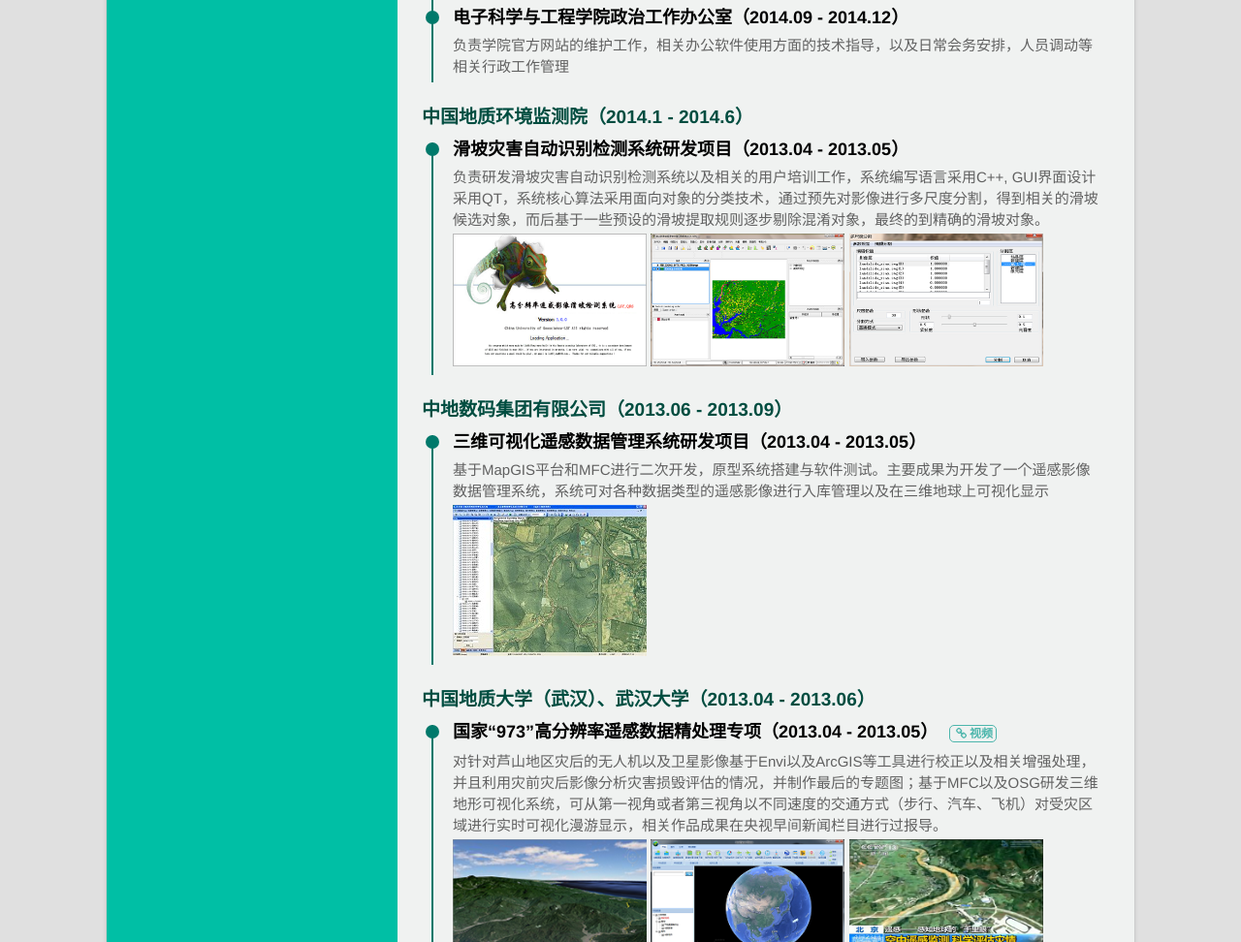
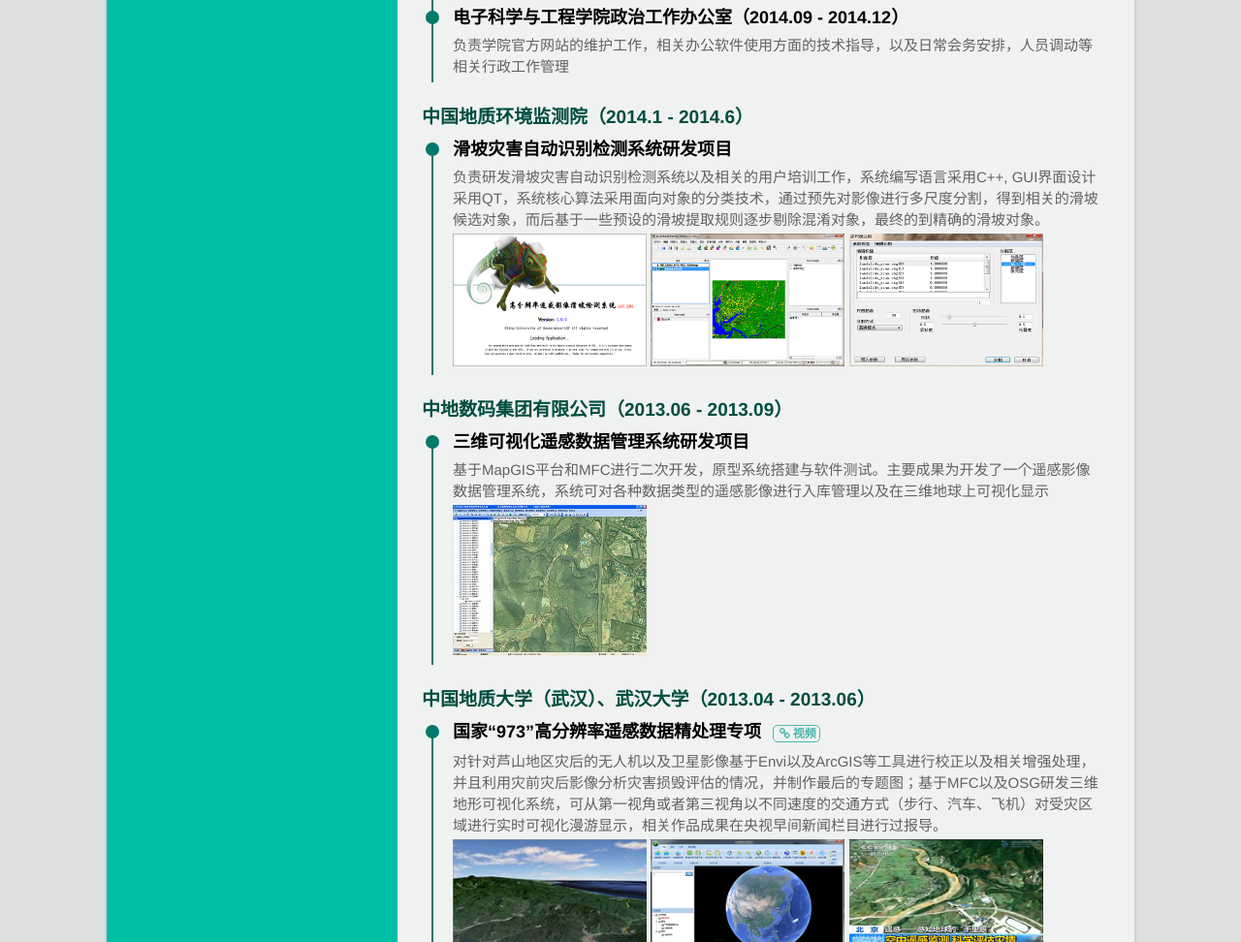
Before and after one commit to lsycool/lsycool.github.com-resume, a website: page index.html in a window 1280 px wide. Shown: the part 2499-3471 px from the top of the page at 97% size. Drawn offline with Linux system fonts and the light colour scheme.

Commit message:
Shiyong Liu's resume

```diff
--- a/index.html
+++ b/index.html
@@ -246,7 +246,7 @@
                         <li>
                             <div class="circle"></div>
                             <h4>
-                                滑坡灾害自动识别检测系统研发项目（2013.04 - 2013.05）
+                                滑坡灾害自动识别检测系统研发项目
                             </h4>
                             <p>负责研发滑坡灾害自动识别检测系统以及相关的用户培训工作，系统编写语言采用C++, GUI界面设计采用QT，系统核心算法采用面向对象的分类技术，通过预先对影像进行多尺度分割，得到相关的滑坡候选对象，而后基于一些预设的滑坡提取规则逐步剔除混淆对象，最终的到精确的滑坡对象。</p>
                             <img src="img/huapo1.png">
@@ -259,7 +259,7 @@
                         <li>
                             <div class="circle"></div>
                             <h4>
-                                三维可视化遥感数据管理系统研发项目（2013.04 - 2013.05）
+                                三维可视化遥感数据管理系统研发项目
                             </h4>
                             <p>基于MapGIS平台和MFC进行二次开发，原型系统搭建与软件测试。主要成果为开发了一个遥感影像数据管理系统，系统可对各种数据类型的遥感影像进行入库管理以及在三维地球上可视化显示</p>
                             <img src="img/zhongdi.jpg">
@@ -270,7 +270,7 @@
                         <li>
                             <div class="circle"></div>
                             <h4>
-								国家“973”高分辨率遥感数据精处理专项（2013.04 - 2013.05）
+								国家“973”高分辨率遥感数据精处理专项
 							    <a href="http://p.you.video.sina.com.cn/swf/quotePlayer20160623_V4_5_43_23.swf?autoPlay=1&actlogActive=1&as=1&uid=1047453724&pid=478&vid=102306124&tj=1&tokenURL=http%3A%2F%2Fyou.video.sina.com.cn%2Fapi%2FsinawebApi%2Foutplayrefer.php%2Fvid%3D102306124_478_1047453724_1_aEzmGCE%2BC2CP%2BEh0HTWxve0D%2B%2FcXuvDoiGq2uFKiJAxdQ0rXM5GYYt8E4C%2FXAstUkjUTFeRmK6Ur1gtoMf5V3zMubg0WgVPAXKFXJuGE%2Fs.swf&logo=1&tHostName=you.video.sina.com.cn" target="_blank"><i class="icon-link"></i>视频</a>
 							</h4>
                             <p>对针对芦山地区灾后的无人机以及卫星影像基于Envi以及ArcGIS等工具进行校正以及相关增强处理，并且利用灾前灾后影像分析灾害损毁评估的情况，并制作最后的专题图；基于MFC以及OSG研发三维地形可视化系统，可从第一视角或者第三视角以不同速度的交通方式（步行、汽车、飞机）对受灾区域进行实时可视化漫游显示，相关作品成果在央视早间新闻栏目进行过报导。</p>
```
